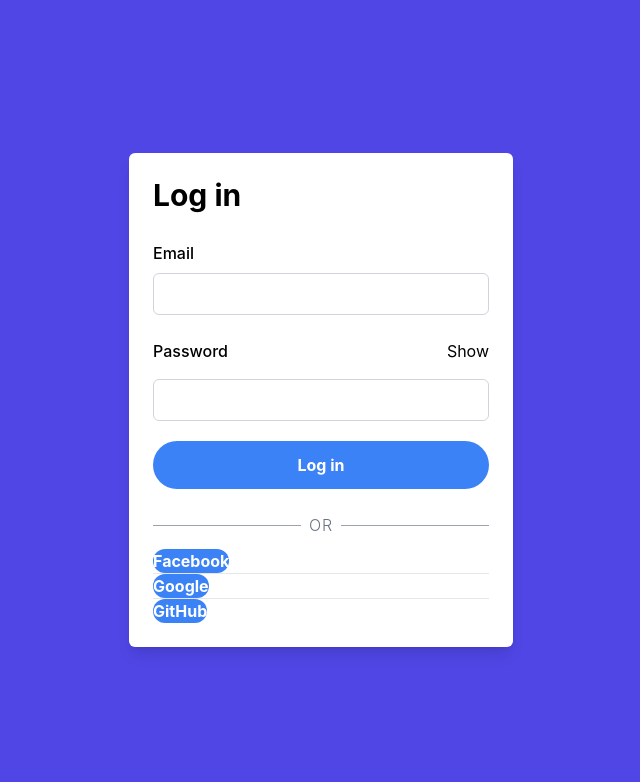
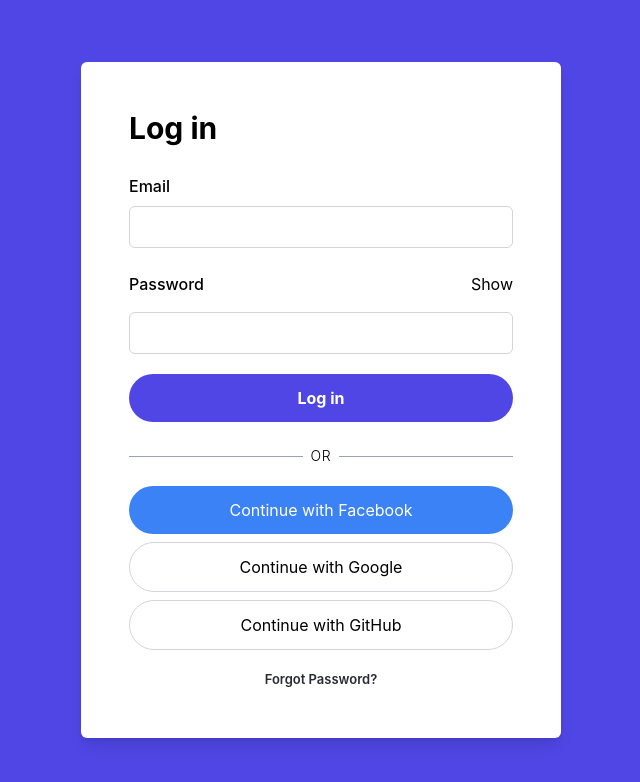
Before and after one commit to dantebleu/culture, a React (Create React App) app in the folder myapp/: page / in a window 1280 px wide. Shown: the top 782 px of the page, without its empty margins (319-959 px from the left). Built offline with nearby package versions, Linux system fonts and the light colour scheme.

Commit message:
added styling to buttons and login page

```diff
--- a/myapp/src/App.js
+++ b/myapp/src/App.js
@@ -1,7 +1,7 @@
 export default function App() {
   return (
     <div className="flex justify-center items-center h-screen bg-indigo-600">
-      <div className="w-96 p-6 bg-white rounded-md shadow-lg">
+      <div className="w-[480px] p-[48px] bg-white rounded-md shadow-lg ">
         <h1 className="text-3xl font-bold">Log in</h1>
         <div className="">
           <form action="" className="">
@@ -42,31 +42,34 @@ export default function App() {
         {/* button sections */}
         <div className="mt-5">
           <div className="">
-            <button className="w-full rounded-full bg-blue-500 hover:bg-blue-700 text-white font-bold p-3">
+            <button className="w-full rounded-full bg-indigo-600 hover:bg-indigo-400 text-white font-bold p-3">
               Log in
             </button>
           </div>
           <div className="pt-6 flex justify-between items-center">
             <hr className="border-gray-400 w-full" />
-            <p className="px-2 font-light tracking-wider text-gray-500">OR</p>
+            <p className="px-2 font-light tracking-wider text-black text-sm">
+              OR
+            </p>
             <hr className="border-gray-400 w-full" />
           </div>
-          <div className="mt-3">
-            <button className="rounded-full bg-blue-500 hover:bg-blue-700 text-white font-bold">
-              Facebook
+          <div className="mt-5">
+            <button className="w-full rounded-full bg-blue-500 hover:bg-blue-700 text-white text-[16px] font-normal p-3">
+              Continue with Facebook
             </button>
           </div>
-          <hr />
-          <div className="">
-            <button className="rounded-full bg-blue-500 hover:bg-blue-700 text-white font-bold">
-              Google
+          <div className="mt-2">
+            <button className="w-full border border-gray-300 rounded-full bg-white hover:bg-gray-300 text-black text-[16px] font-normal p-3">
+              Continue with Google
             </button>
           </div>
-          <hr />
-          <div className="">
-            <button className="rounded-full bg-blue-500 hover:bg-blue-700 text-white font-bold">
-              GitHub
+          <div className="mt-2">
+            <button className="w-full border border-gray-300 rounded-full bg-white hover:bg-blue-700 text-black text-[16px] font-normal p-3">
+              Continue with GitHub
             </button>
+          </div>
+          <div className="mt-5 flex justify-center items-center text-[13px] text-[#282a35] font-semibold">
+            <a href="www.google.com">Forgot Password?</a>
           </div>
         </div>
       </div>
```
